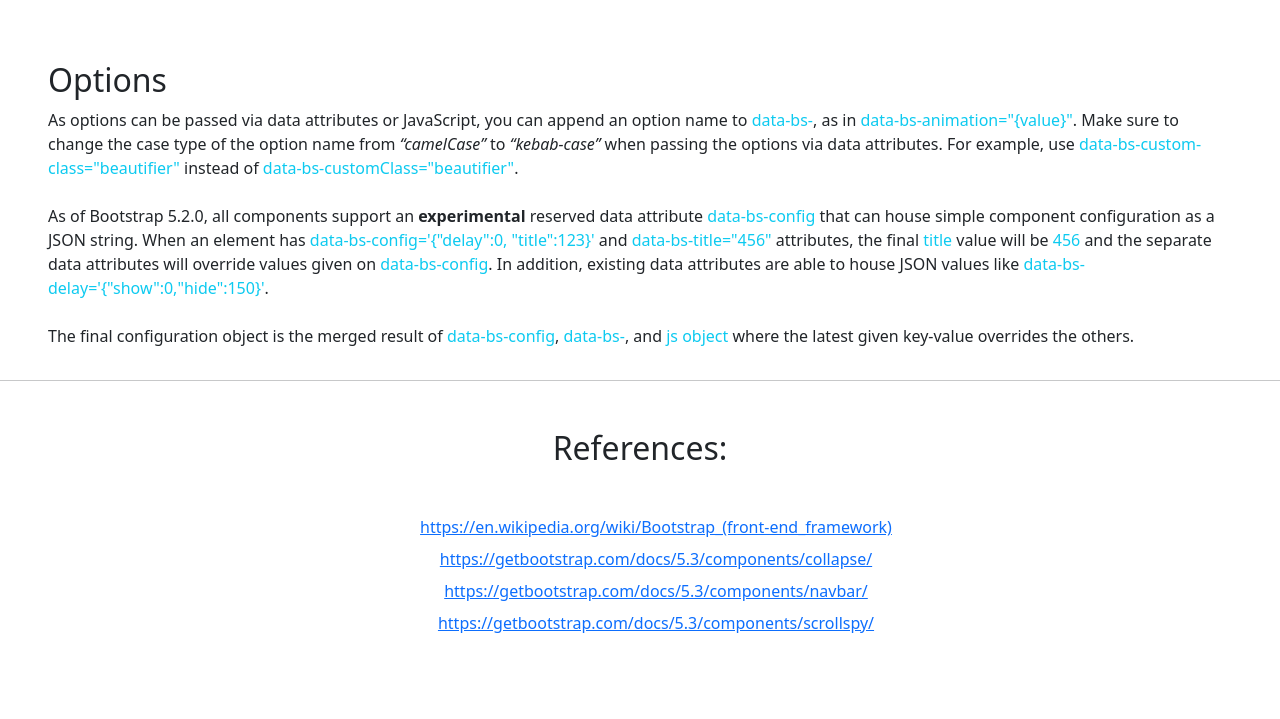
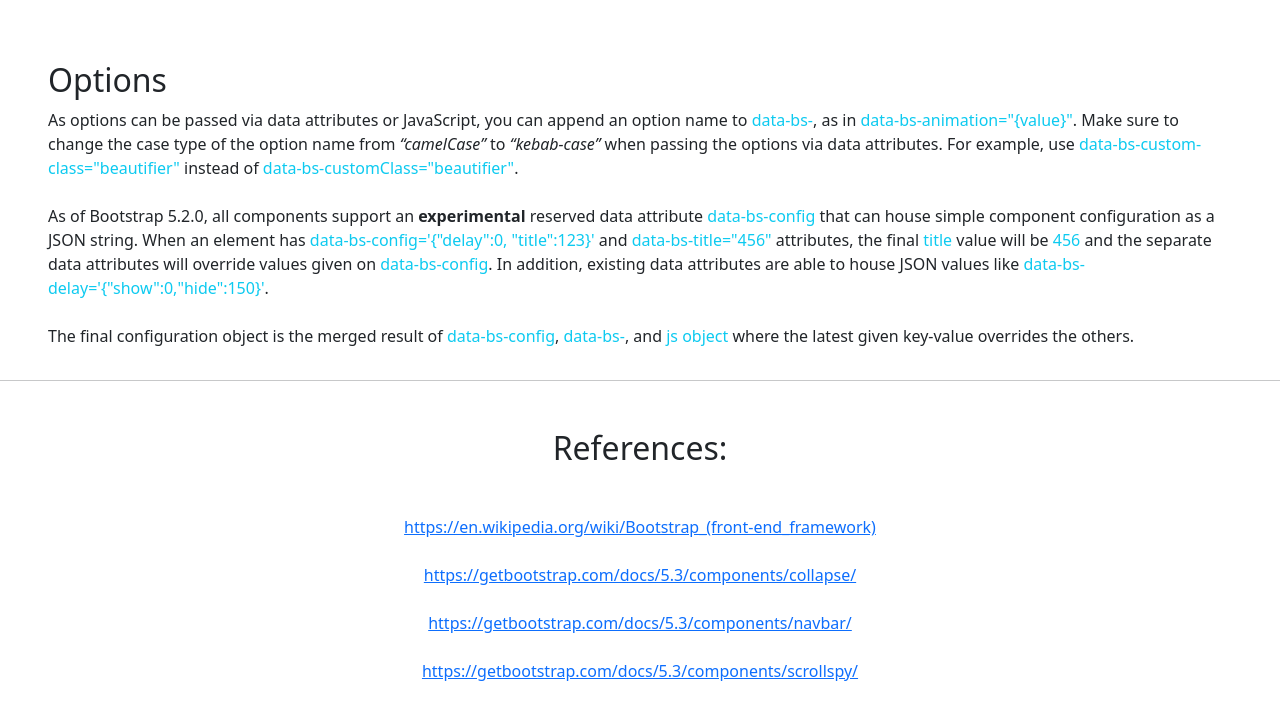
Before and after one commit to Michael3682/LandingPage, a plain HTML site: page index.html in a window 1280 px wide. Shown: the part 3087-3806 px from the top of the page. Before the commit the page ends 3770 px from the top, so only its background shows below. Drawn offline with nearby package versions, Linux system fonts and the light colour scheme.

Commit message:
index.html

```diff
--- a/index.html
+++ b/index.html
@@ -286,11 +286,11 @@
     <hr>
     <footer class="my-5">
         <h2 class="text-center mb-5">References:</h2>
-        <ul>
-            <li class="text-center my-2"><a target="_blank" href="https://en.wikipedia.org/wiki/Bootstrap_(front-end_framework)">https://en.wikipedia.org/wiki/Bootstrap_(front-end_framework)</a></li>
-            <li class="text-center my-2"><a target="_blank" href="https://getbootstrap.com/docs/5.3/components/collapse/">https://getbootstrap.com/docs/5.3/components/collapse/</a></li>
-            <li class="text-center my-2"><a target="_blank" href="https://getbootstrap.com/docs/5.3/components/navbar/">https://getbootstrap.com/docs/5.3/components/navbar/</a></li>
-            <li class="text-center my-2"><a target="_blank" href="https://getbootstrap.com/docs/5.3/components/scrollspy/">https://getbootstrap.com/docs/5.3/components/scrollspy/</a></li>
+        <ul class="px-5">
+            <li class="text-center my-4"><a style="word-wrap: break-word;" target="_blank" href="https://en.wikipedia.org/wiki/Bootstrap_(front-end_framework)">https://en.wikipedia.org/wiki/Bootstrap_(front-end_framework)</a></li>
+            <li class="text-center my-4"><a style="word-wrap: break-word;" target="_blank" href="https://getbootstrap.com/docs/5.3/components/collapse/">https://getbootstrap.com/docs/5.3/components/collapse/</a></li>
+            <li class="text-center my-4"><a style="word-wrap: break-word;" target="_blank" href="https://getbootstrap.com/docs/5.3/components/navbar/">https://getbootstrap.com/docs/5.3/components/navbar/</a></li>
+            <li class="text-center my-4"><a style="word-wrap: break-word;" target="_blank" href="https://getbootstrap.com/docs/5.3/components/scrollspy/">https://getbootstrap.com/docs/5.3/components/scrollspy/</a></li>
         </ul>
     </footer>
 
```
